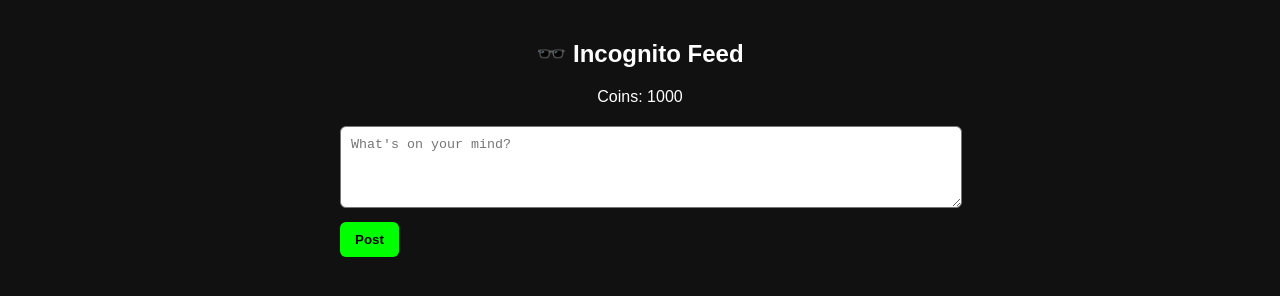
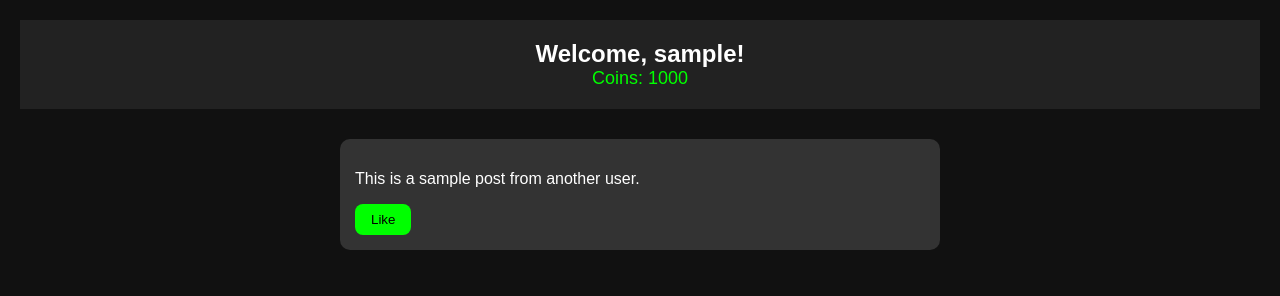
Before and after one commit to drajaijoy/incognito, a plain HTML site: page feed.html in a window 1280 px wide. Drawn offline with Linux system fonts and the light colour scheme; sample sign-in values are in the browser's storage.

Commit message:
Update feed.html

```diff
--- a/feed.html
+++ b/feed.html
@@ -1,111 +1,103 @@
 <!DOCTYPE html>
-<html lang="en">
+<html>
 <head>
-  <meta charset="UTF-8" />
-  <meta name="viewport" content="width=device-width, initial-scale=1.0"/>
-  <title>Incognito Feed 🕶️</title>
+  <title>Incognito Feed</title>
+  <meta charset="UTF-8">
   <style>
     body {
       font-family: Arial, sans-serif;
-      background-color: #111;
+      background: #111;
       color: #fff;
       margin: 0;
-      padding: 0;
-    }
-    .container {
-      max-width: 600px;
-      margin: 0 auto;
       padding: 20px;
     }
-    h2 {
+
+    .header {
       text-align: center;
+      padding: 20px;
+      background: #222;
+      position: sticky;
+      top: 0;
     }
-    .coins {
-      text-align: center;
-      margin-bottom: 20px;
-    }
-    textarea {
-      width: 100%;
-      height: 60px;
-      margin-bottom: 10px;
-      border-radius: 6px;
-      padding: 10px;
-    }
-    button {
-      background-color: #0f0;
-      border: none;
-      padding: 10px 15px;
-      border-radius: 6px;
-      cursor: pointer;
+
+    .username {
+      font-size: 24px;
       font-weight: bold;
     }
+
+    .coins {
+      font-size: 18px;
+      color: #0f0;
+    }
+
+    .feed {
+      margin-top: 30px;
+      max-width: 600px;
+      margin-left: auto;
+      margin-right: auto;
+    }
+
     .post {
-      background-color: #222;
+      background: #333;
+      padding: 15px;
+      margin-bottom: 20px;
       border-radius: 10px;
-      padding: 15px;
-      margin: 10px 0;
     }
+
     .like-btn {
-      background-color: #555;
-      margin-top: 10px;
+      background-color: #0f0;
+      color: #000;
+      border: none;
+      padding: 8px 16px;
+      border-radius: 8px;
+      cursor: pointer;
     }
   </style>
 </head>
 <body>
-  <div class="container">
-    <h2>🕶️ Incognito Feed</h2>
-    <div class="coins">Coins: <span id="coin-count">1000</span></div>
 
-    <textarea id="post-content" placeholder="What's on your mind?"></textarea>
-    <button onclick="createPost()">Post</button>
+  <div class="header">
+    <div class="username" id="welcomeUser"></div>
+    <div class="coins">Coins: <span id="coinCount">1000</span></div>
+  </div>
 
-    <div id="feed"></div>
+  <div class="feed" id="feed">
+    <!-- Example post -->
+    <div class="post">
+      <p>This is a sample post from another user.</p>
+      <button class="like-btn" onclick="likePost(this)">Like</button>
+    </div>
   </div>
 
   <script>
-    let coins = 1000;
-    let feed = [];
-
-    function updateCoinsDisplay() {
-      document.getElementById('coin-count').innerText = coins;
+    const username = localStorage.getItem("incognito_username");
+    if (!username) {
+      window.location.href = "index.html";
     }
 
-    function createPost() {
-      const content = document.getElementById('post-content').value.trim();
-      if (content) {
-        feed.unshift({ content: content, likes: 0 });
-        document.getElementById('post-content').value = "";
-        renderFeed();
+    document.getElementById("welcomeUser").textContent = `Welcome, ${username}!`;
+
+    let coins = localStorage.getItem("incognito_coins");
+    if (!coins) {
+      coins = 1000;
+      localStorage.setItem("incognito_coins", coins);
+    }
+    document.getElementById("coinCount").textContent = coins;
+
+    function likePost(button) {
+      if (coins <= 0) {
+        alert("You’re out of coins!");
+        return;
       }
+
+      coins--;
+      localStorage.setItem("incognito_coins", coins);
+      document.getElementById("coinCount").textContent = coins;
+
+      button.disabled = true;
+      button.textContent = "Liked ❤️";
     }
+  </script>
 
-    function likePost(index) {
-      if (coins > 0) {
-        coins -= 1;
-        feed[index].likes += 1;
-        updateCoinsDisplay();
-        renderFeed();
-      } else {
-        alert("You're out of coins! 😢 Create content to earn more.");
-      }
-    }
-
-    function renderFeed() {
-      const feedDiv = document.getElementById('feed');
-      feedDiv.innerHTML = '';
-      feed.forEach((post, index) => {
-        const postDiv = document.createElement('div');
-        postDiv.className = 'post';
-        postDiv.innerHTML = `
-          <p>${post.content}</p>
-          <small>Likes: ${post.likes}</small><br/>
-          <button class="like-btn" onclick="likePost(${index})">👍 Like</button>
-        `;
-        feedDiv.appendChild(postDiv);
-      });
-    }
-
-    updateCoinsDisplay();
-  </script>
 </body>
 </html>
```
